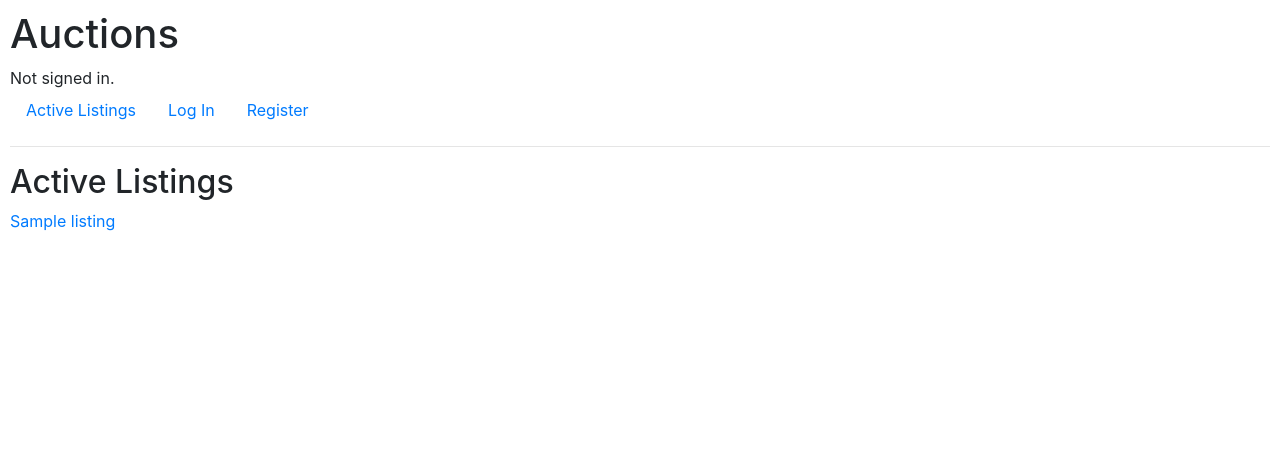
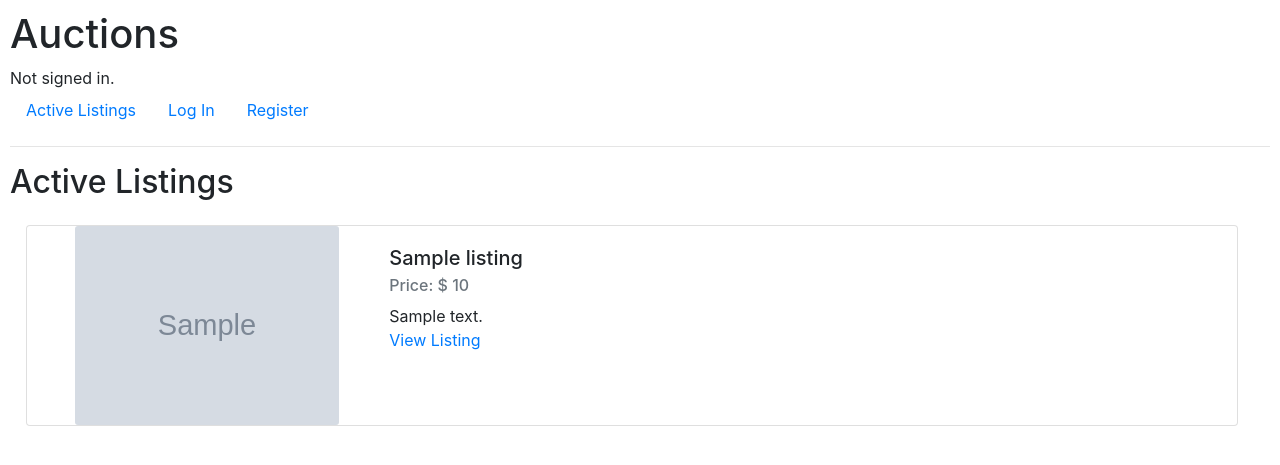
Before and after one commit to ivanmclennon/cs50_commerce, a Django app: page / in a window 1280 px wide. Shown: the top 465 px of the page. Run offline with Django 3.2, Linux system fonts and the light colour scheme; tables that the repository leaves empty hold one stand-in row (values such as "Sample post"); grey boxes marked "Sample" are stand-in pictures; some libraries are stand-ins or nearby versions.

Commit message:
updated index active listings html

```diff
--- a/auctions/templates/auctions/index.html
+++ b/auctions/templates/auctions/index.html
@@ -3,13 +3,34 @@
 {% block body %}
     <h2>Active Listings</h2>
 
-    {% for listing in listings %}
+        <div class="list-group mr-5">
 
-        <div>
-            <a href="{% url 'listing' listing.id %}">
-                {{ listing.title }}
-            </a>
+            {% for listing in listings %}
+
+                <div class="card col-12 m-3 pl-5 justify-content-center" style="height: 200px;">
+                    <div class="row ">
+                        <div class="col-sm-3">
+                            <img class="card-img" src="{{ listing.image_url }}">
+                        </div>
+                        <div class="col-sm-7">
+                            <div class="card-body">
+                                <h5 class="card-title">{{ listing.title }}</h5>
+                                <h6 class="card-subtitle mb-2 text-muted">
+                                    {% if listing.bids.last %}
+                                        Price: $ {{ listing.bids.last.amount }}
+                                    {% else %}
+                                        Price: $ {{ listing.starting_bid }}
+                                    {% endif %}
+                                </h6>
+                                <div class="card-text">{{ listing.description }}</div>
+                                <a href="{% url 'listing' listing.id %}" class="card-link">View Listing</a>
+                            </div>
+                        </div>
+                    </div>
+                </div>
+
+            {% endfor %}
+
         </div>
 
-    {% endfor %}
 {% endblock %}
```
